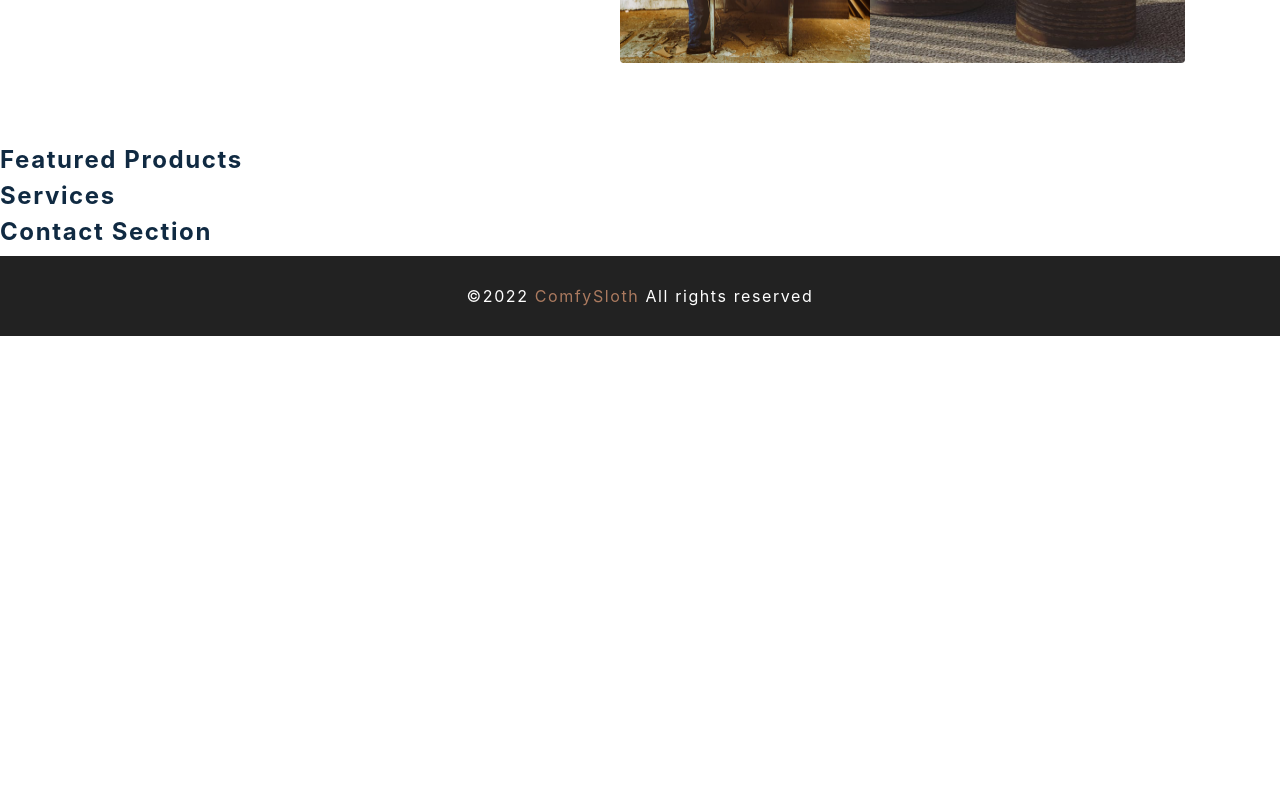
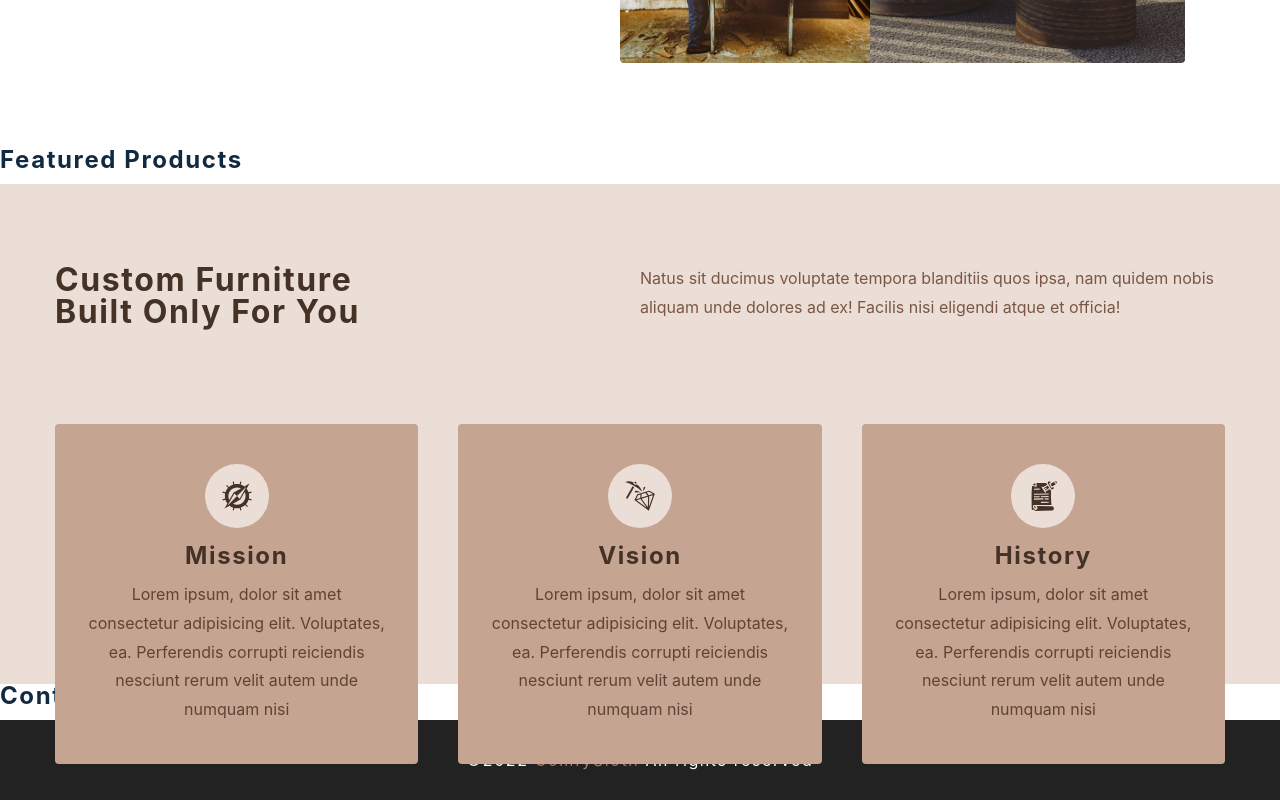
Before and after one commit to rafuj/react-ecommerce, a React (Create React App) app: page / in a window 1280 px wide. Shown: the part 652-1452 px from the top of the page. Before the commit the page ends 988 px from the top, so only its background shows below. Built offline with nearby package versions, Linux system fonts and the light colour scheme; the HTML template or start-up script is replaced by a standard one.

Commit message:
Complete Service Section

```diff
--- a/src/components/Services.js
+++ b/src/components/Services.js
@@ -1,10 +1,39 @@
-import React from 'react'
-import styled from 'styled-components'
-import { services } from '../utils/constants'
+import React from "react";
+import styled from "styled-components";
+import { services } from "../utils/constants";
 
 const Services = () => {
-  return <h4>services </h4>
-}
+	return (
+		<Wrapper>
+			<div className="section-center">
+				<article className="header">
+					<h3>
+						{" "}
+						Custom Furniture <br /> Built only for you
+					</h3>
+					<p>
+						Natus sit ducimus voluptate tempora blanditiis quos ipsa, nam
+						quidem nobis aliquam unde dolores ad ex! Facilis nisi eligendi
+						atque et officia!
+					</p>
+				</article>
+				<div className="services-center">
+					{services &&
+						services.map((service) => {
+							const { id, icon, title, text } = service;
+							return (
+								<article className="service" key={id}>
+									<span className="icon">{icon}</span>
+									<h4>{title}</h4>
+									<p>{text}</p>
+								</article>
+							);
+						})}
+				</div>
+			</div>
+		</Wrapper>
+	);
+};
 
 const Wrapper = styled.section`
 	h3,
@@ -68,5 +97,5 @@ const Wrapper = styled.section`
 			transform: translateY(5rem);
 		}
 	}
-`
-export default Services
+`;
+export default Services;
```
Lines whose indentation alone changed are shown as unchanged.
